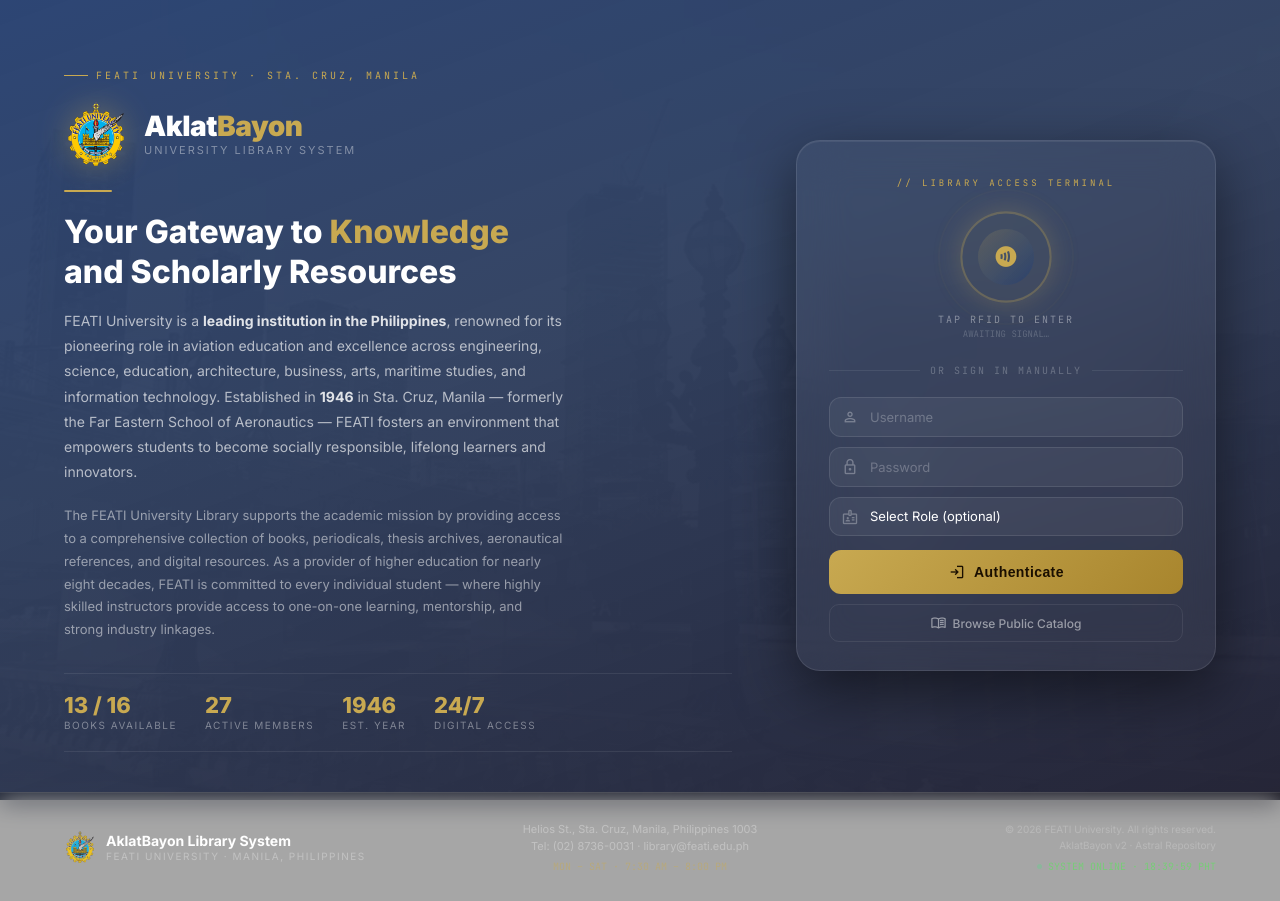
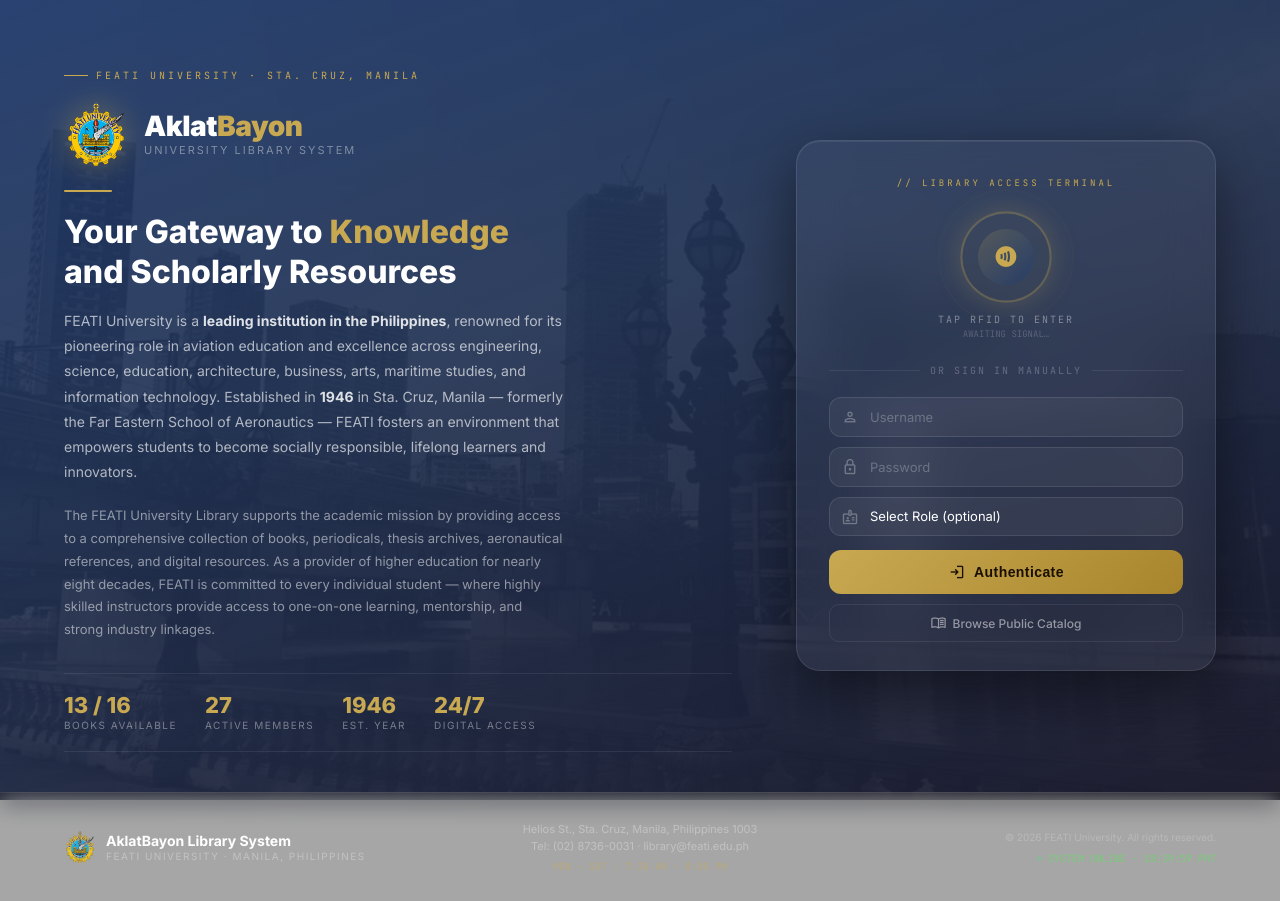
Before and after one commit to vincecharles/AklatBayonV2, a website: page index.html in a window 1280 px wide. Drawn offline with nearby package versions, Linux system fonts and the light colour scheme.

Commit message:
style: increase background opacity and remove repository name from footer

```diff
--- a/index.html
+++ b/index.html
@@ -20,7 +20,7 @@
     .bg-photo{
       position:fixed;inset:0;z-index:0;
       background:url('/images/FEATIUniversity.jpg') center/cover no-repeat;
-      opacity:.12;
+      opacity:.45;
       filter:grayscale(60%)
     }
     .bg-overlay{
@@ -402,7 +402,7 @@
           <div class="hours">MON – SAT · 7:30 AM – 8:00 PM</div>
         </div>
         <div class="footer-right">
-          <div class="copy">© 2026 FEATI University. All rights reserved.<br>AklatBayon v2 · Astral Repository</div>
+          <div class="copy">© 2026 FEATI University. All rights reserved.</div>
           <div class="status"><span class="status-dot-sm"></span>SYSTEM ONLINE · <span id="pht-clock">--:--:--</span> PHT</div>
         </div>
       </div>
```
